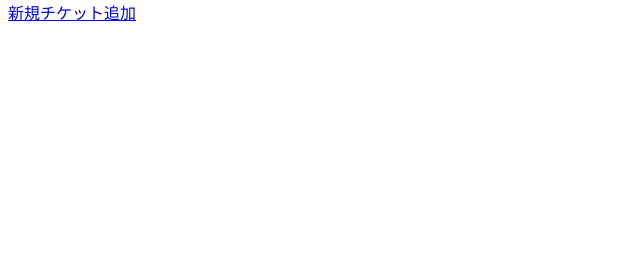
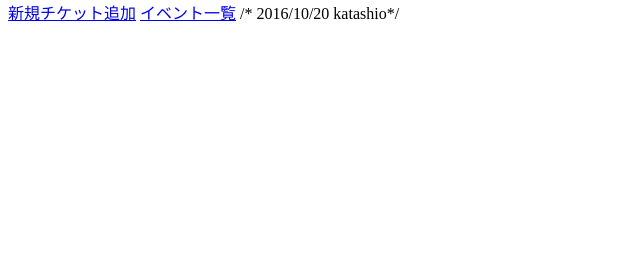
Before and after one commit to kenta0624/team_a_p1, a CakePHP app: the page made by app/View/Tickets/index.ctp in a window 1280 px wide. Shown: the part 160-416 px from the top of the page, without its empty margins (0-640 px from the left). Run offline with PHP 8.4 and a stand-in for CakePHP, Linux system fonts and the light colour scheme; the template is opened without the code that fills it, so the values that code supplies are empty; some libraries are stand-ins or nearby versions.

Commit message:
イベント一覧へのリンクを追加

```diff
--- a/app/View/Tickets/index.ctp
+++ b/app/View/Tickets/index.ctp
@@ -38,5 +38,5 @@
 
     <!-- ボタン -->
     <?php echo $this->Html->link(__('新規チケット追加'), array('action' => 'add', $id), array('class' => 'button')); ?>
-
+    <?php echo $this->Html->link(__('イベント一覧'), array('controller' => 'events','action' => 'index', $id), array('class' => 'button')); ?>    /* 2016/10/20 katashio*/
 </div>
```
